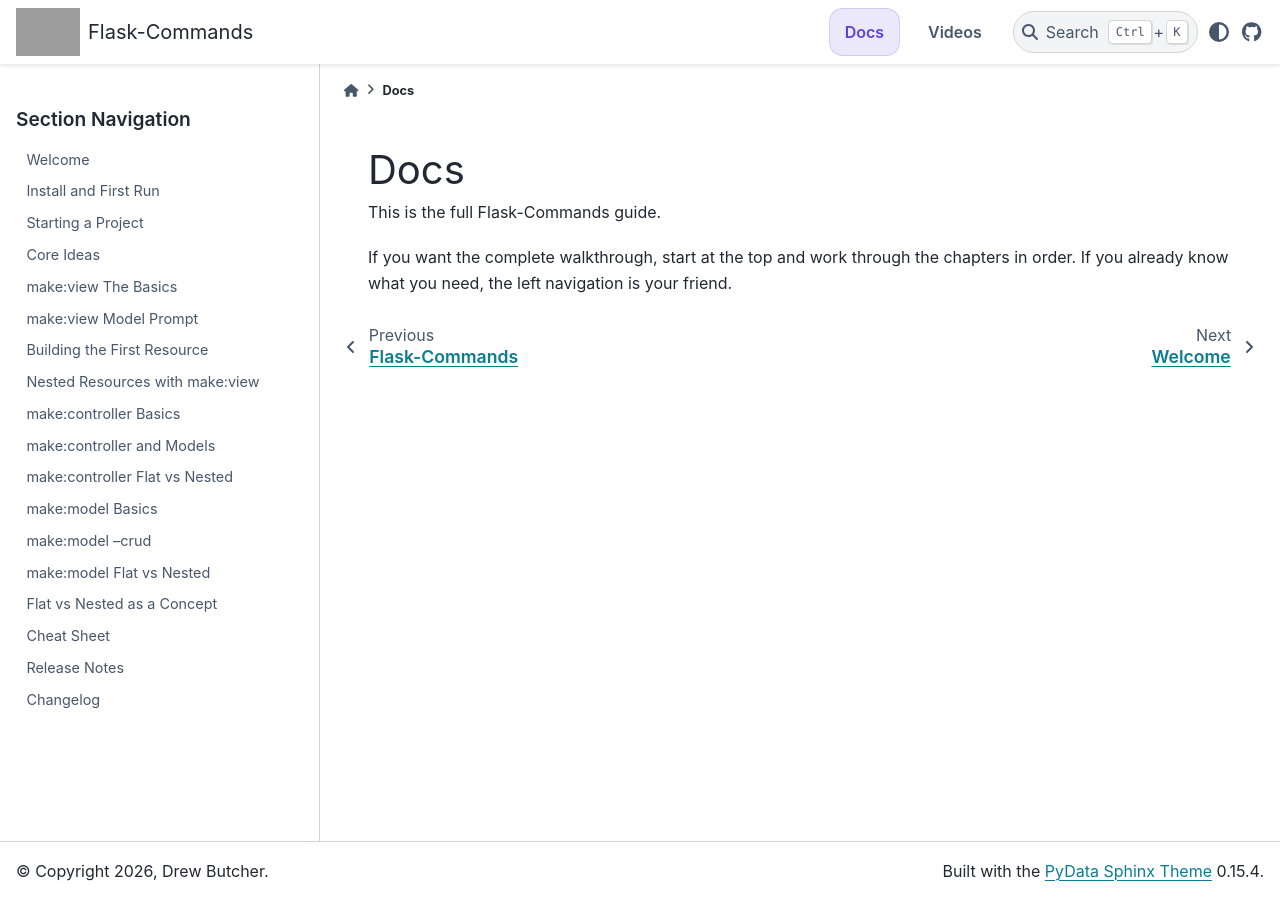
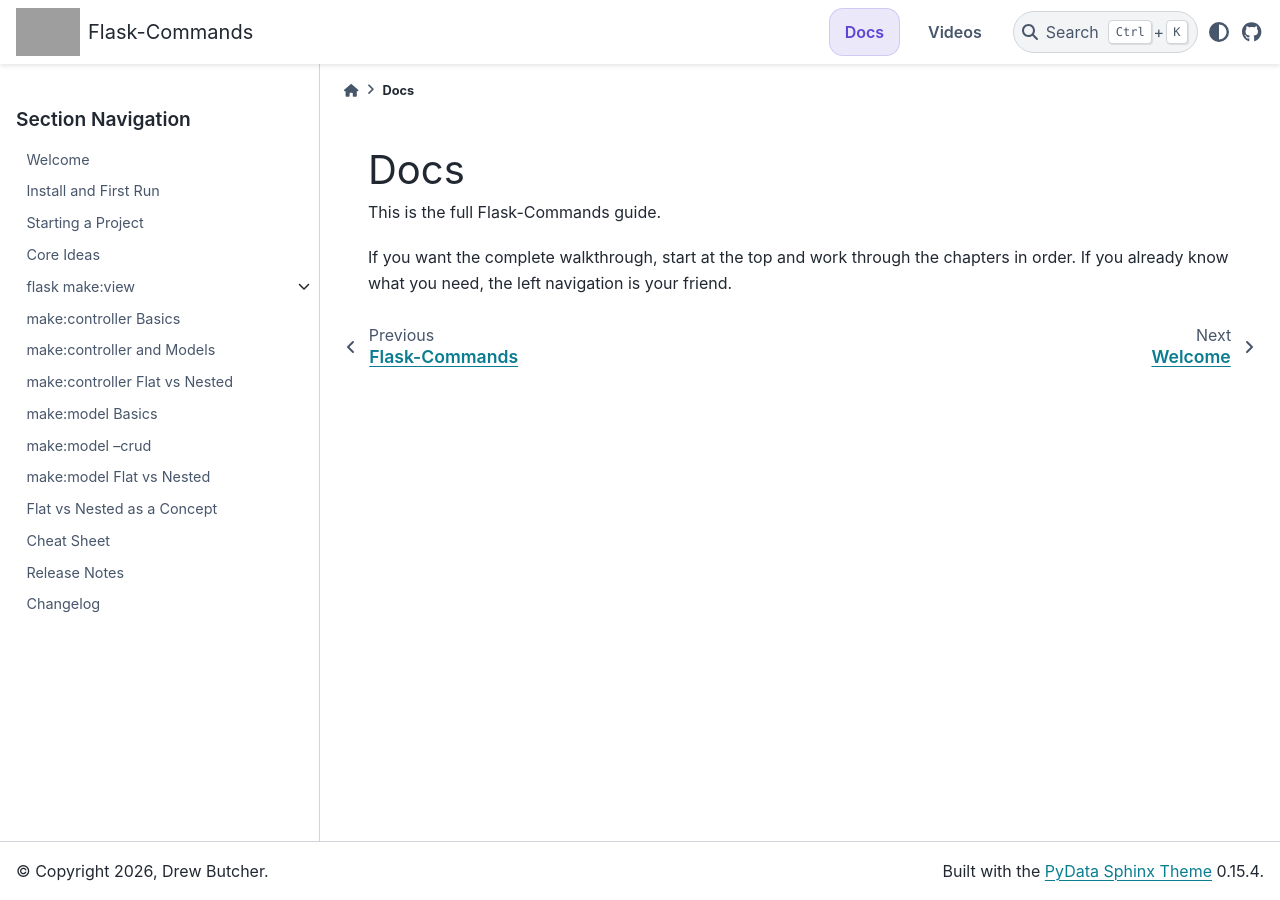
Before and after one commit to VoyagerX21/flask-commands, a Sphinx documentation site: the page built from docs/source/docs.rst, in a window 1280 px wide. Built offline with Sphinx 7.4.7 and the PyData theme 0.15.4, drawn with Linux system fonts in a browser that asks for light colours; grey boxes are pictures that could not be loaded.

Commit message:
feat(docs): reorganize make:view docs and add intro page
- add python-dotenv as a main package dependency and refresh poetry.lock so global Flask-Commands installs stop warning about .env support
- add a new docs parent page at docs/source/commands/make_view.rst to group the make:view chapters under a single flask make:view section
- add a new docs chapter at docs/source/commands/make_view_model_prompt.rst and remove the old docs/source/commands/smarter_make_view_behavior.rst page
- update docs/source/docs.rst to point the docs navigation at the new make:view parent page instead of listing the four make:view chapters as siblings
- extend docs/source/_data/video_catalog.json with the new into-to-flask-make-view video and update make:view video catalog doc targets to use commands/make_view_model_prompt
- adjust docs/source/_static/video-library.css so video cards following h1 and h2 headings get consistent top spacing
- update docs/source/index.rst hero typography styling

```diff
--- a/docs/source/_static/video-library.css
+++ b/docs/source/_static/video-library.css
@@ -16,6 +16,11 @@
 
 .fc-video-card[open] {
   box-shadow: 0 18px 42px rgba(15, 23, 42, 0.08);
+}
+
+.bd-article-container h1 + .fc-video-card,
+.bd-article-container h2 + .fc-video-card {
+  margin-top: 1rem;
 }
 
 .fc-video-summary {
--- a/docs/source/docs.rst
+++ b/docs/source/docs.rst
@@ -15,10 +15,7 @@
    install_and_first_run
    starting_a_project
    commands/core_ideas
-   commands/make_view_basics
-   commands/smarter_make_view_behavior
-   commands/building_the_first_resource
-   commands/nested_resources_with_make_view
+   commands/make_view
    commands/make_controller_basics
    commands/make_controller_and_models
    commands/make_controller_flat_vs_nested
--- a/docs/source/index.rst
+++ b/docs/source/index.rst
@@ -56,7 +56,7 @@
                     <img src="_static/flask-commands-logo.png" alt="Flask Commands logo" class="h-24 w-24 shrink-0 only-light" />
                     <img src="_static/flask-commands-logo.png" alt="Flask Commands logo" class="h-24 w-24 shrink-0 only-dark " />
                     <div>
-                        <div class="text-[clamp(3rem,6vw,5.4rem)] leading-[0.95] tracking-[-0.04em] text-slate-800 dark:text-slate-100" style="font-family: 'Baskerville Old Face', 'Bookman Old Style', 'Palatino Linotype', 'Times New Roman', serif; font-weight: 600;">
+                        <div class="text-[clamp(3rem,6vw,5.4rem)] leading-[0.95] text-slate-800 dark:text-slate-100" style="font-family: 'American Typewriter', 'Baskerville Old Face', 'Bookman Old Style', 'Palatino Linotype', 'Times New Roman', serif; font-weight: 400;">
                             Flask-Commands
                         </div>
                     </div>
@@ -74,7 +74,7 @@
 
             <section class="flex flex-col lg:flex-row mt-4 gap-0 lg:gap-8">
                 <div class="flex-1">
-                    <h1 class="text-7xl! dark:text-slate-100!">Scaffold Flask apps in seconds.</h1>
+                    <h1 class="text-6xl! dark:text-slate-100!">Scaffold Flask apps in seconds.</h1>
                     <div class="mt-4 mx-auto max-w-4xl ">
                         <p class="m-0 text-slate-700 dark:text-slate-100">
                             Skip the boilerplate and get straight to coding.
--- a/pyproject.toml
+++ b/pyproject.toml
@@ -10,7 +10,8 @@
 requires-python = ">=3.11,<4.0"
 dependencies = [
     "Flask>=3.1,<4",
-    "click (>=8.3.1,<9.0.0)"
+    "click (>=8.3.1,<9.0.0)",
+    "python-dotenv>=1.0,<2",
 ]
 include = [
     { path = "flask_commands/project", format = "sdist" },
```
Also changed, not shown: docs/source/_data/video_catalog.json (+9 -2 lines), docs/source/commands/make_view.rst (added, +34 -0 lines), docs/source/commands/make_view_model_prompt.rst (renamed from docs/source/commands/smarter_make_view_behavior.rst, +25 -3 lines), 1 other file.
